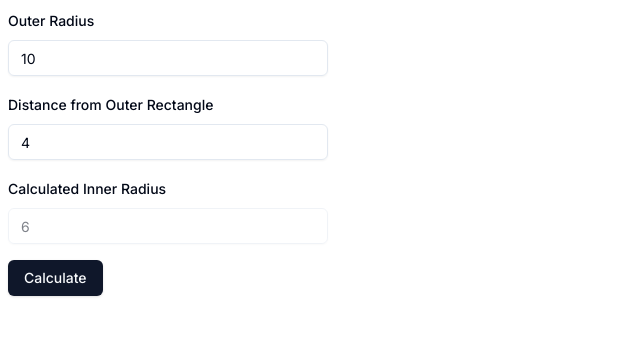
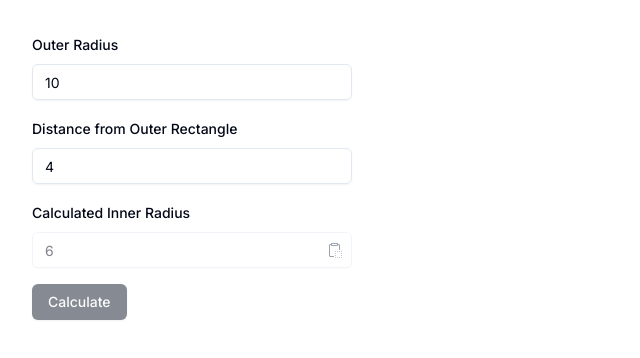
Before and after one commit to dbr787/absurd-rock, a Next.js app: page / in a window 1280 px wide. Shown: the top 358 px of the page, without its empty margins (0-640 px from the left). Built offline with nearby package versions, Linux system fonts and the light colour scheme.

Commit message:
copy to clipboard working

```diff
--- a/app/page.tsx
+++ b/app/page.tsx
@@ -15,7 +15,7 @@
 
 export default function Home() {
   return (
-    <div className="p-2 flex space-x-2 space-y-8">
+    <div className="p-8 flex space-x-2 space-y-8">
       {/* <div className="w-80">
         <RadiusCalculator />
       </div> */}
--- a/components/RectangleRadiusForm.tsx
+++ b/components/RectangleRadiusForm.tsx
@@ -13,7 +13,21 @@
   FormLabel,
   FormMessage,
 } from "@/components/ui/form";
+
+import {
+  Tooltip,
+  TooltipContent,
+  TooltipProvider,
+  TooltipTrigger,
+} from "@/components/ui/tooltip";
+
 import { Input } from "@/components/ui/input";
+import {
+  ClipboardIcon,
+  ClipboardCopyIcon,
+  CheckIcon,
+  CheckCircledIcon,
+} from "@radix-ui/react-icons";
 
 const formSchema = z.object({
   outerRadius: z
@@ -42,6 +56,7 @@
 
 export function RectangleRadiusForm() {
   const [innerRadius, setInnerRadius] = useState<string | null>(null);
+  const [copySuccess, setCopySuccess] = useState<string>("");
 
   const form = useForm<FormSchema>({
     resolver: zodResolver(formSchema),
@@ -98,6 +113,15 @@
     }
   };
 
+  const handleCopy = () => {
+    if (innerRadius) {
+      navigator.clipboard.writeText(innerRadius).then(() => {
+        setCopySuccess("Copied!");
+        setTimeout(() => setCopySuccess(""), 2000); // Clear message after 2 seconds
+      });
+    }
+  };
+
   return (
     <Form {...form}>
       <form onSubmit={form.handleSubmit(() => {})} className="space-y-4">
@@ -145,16 +169,42 @@
         />
         <FormItem>
           <FormLabel>Calculated Inner Radius</FormLabel>
+          <div className="relative">
             <FormControl>
               <Input
                 placeholder="Calculated Inner Radius"
                 type="text"
                 value={innerRadius || ""}
                 disabled
+                className="pr-10" // Add padding to the right to accommodate the icon
               />
             </FormControl>
+            <TooltipProvider delayDuration={0}>
+              <Tooltip>
+                <TooltipTrigger asChild>
+                  <Button
+                    // variant="outline"
+                    variant="ghost"
+                    size="icon"
+                    className="absolute right-1 top-1 h-7 w-7 rounded-sm text-gray-400 cursor-pointer hover:text-gray-600"
+                    onClick={handleCopy}
+                  >
+                    <ClipboardCopyIcon />
+                  </Button>
+                </TooltipTrigger>
+                <TooltipContent>
+                  <p>Copy to clipboard</p>
+                </TooltipContent>
+              </Tooltip>
+            </TooltipProvider>
+          </div>
+          {copySuccess && (
+            <span className="ml-2 text-green-500">{copySuccess}</span>
+          )}
         </FormItem>
-        <Button type="submit">Calculate</Button>
+        <Button type="submit" disabled>
+          Calculate
+        </Button>
       </form>
     </Form>
   );
--- /dev/null
+++ b/components/ui/tooltip.tsx
@@ -0,0 +1,30 @@
+"use client"
+
+import * as React from "react"
+import * as TooltipPrimitive from "@radix-ui/react-tooltip"
+
+import { cn } from "@/lib/utils"
+
+const TooltipProvider = TooltipPrimitive.Provider
+
+const Tooltip = TooltipPrimitive.Root
+
+const TooltipTrigger = TooltipPrimitive.Trigger
+
+const TooltipContent = React.forwardRef<
+  React.ElementRef<typeof TooltipPrimitive.Content>,
+  React.ComponentPropsWithoutRef<typeof TooltipPrimitive.Content>
+>(({ className, sideOffset = 4, ...props }, ref) => (
+  <TooltipPrimitive.Content
+    ref={ref}
+    sideOffset={sideOffset}
+    className={cn(
+      "z-50 overflow-hidden rounded-md bg-primary px-3 py-1.5 text-xs text-primary-foreground animate-in fade-in-0 zoom-in-95 data-[state=closed]:animate-out data-[state=closed]:fade-out-0 data-[state=closed]:zoom-out-95 data-[side=bottom]:slide-in-from-top-2 data-[side=left]:slide-in-from-right-2 data-[side=right]:slide-in-from-left-2 data-[side=top]:slide-in-from-bottom-2",
+      className
+    )}
+    {...props}
+  />
+))
+TooltipContent.displayName = TooltipPrimitive.Content.displayName
+
+export { Tooltip, TooltipTrigger, TooltipContent, TooltipProvider }
--- a/package.json
+++ b/package.json
@@ -16,6 +16,7 @@
     "@radix-ui/react-switch": "^1.0.3",
     "@radix-ui/react-toggle": "^1.0.3",
     "@radix-ui/react-toggle-group": "^1.0.4",
+    "@radix-ui/react-tooltip": "^1.0.7",
     "class-variance-authority": "^0.7.0",
     "clsx": "^2.1.1",
     "lucide-react": "^0.383.0",
```
Also changed, not shown: 1 other file (tests, documents, lock files or other folders). Lines whose indentation alone changed are shown as unchanged.
